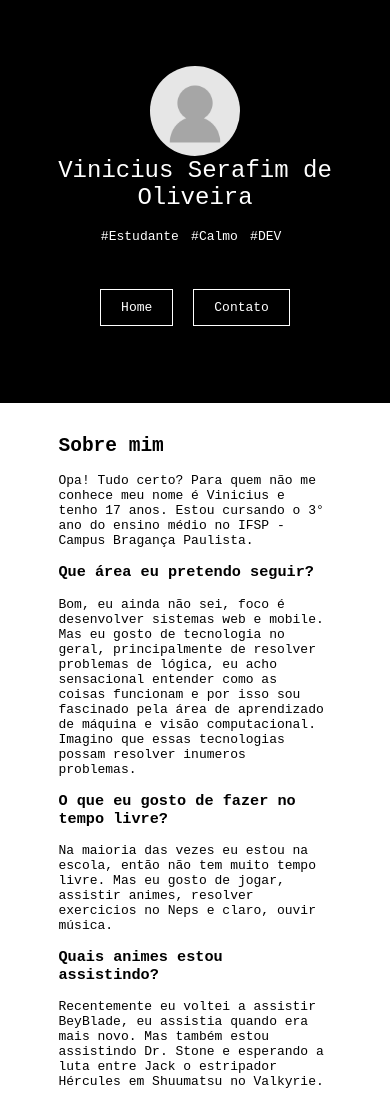
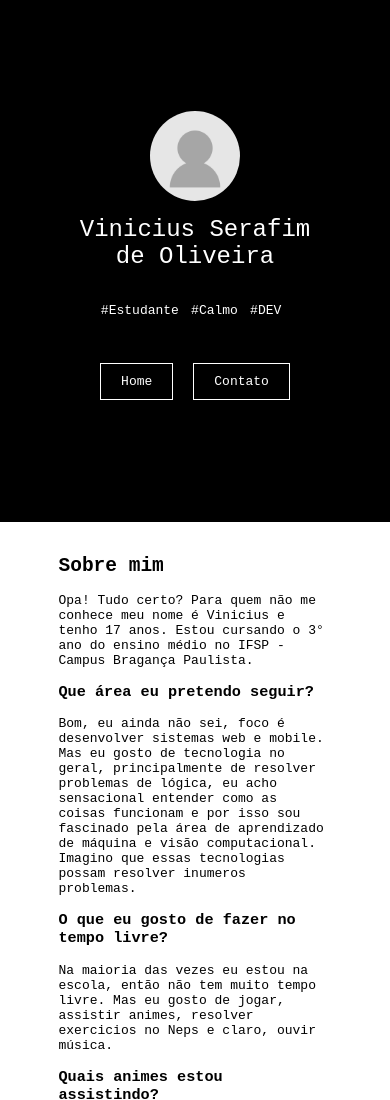
Before and after one commit to Vinicin1101/atividade-web-2, a plain HTML site: page index.html in a window 390 px wide. Shown: the top 1100 px of the page. Drawn offline with nearby package versions, Linux system fonts and the light colour scheme; files whose address does not match are found by name.

Commit message:
fix responsividade

```diff
--- a/assets/css/mobile.css
+++ b/assets/css/mobile.css
@@ -1,6 +1,15 @@
 /* Adequar a página para dispositivo com telas inferiores a 600px de largura */
 
 @media screen and (max-width: 600px) {
+    header{
+      height: 50vh;
+      display: flex;
+      justify-content: center;
+      align-items: center;
+    }
+    header label.profile_name{
+      margin: 5%;
+    }
     nav.btns ul {
         display: flex;
         flex-direction: row;
@@ -21,4 +30,8 @@
         flex-wrap: wrap;
         justify-content: center;
     }
+
+    section.highlights div.item{
+      width: 80%;
+    }
 }
--- a/assets/css/style.css
+++ b/assets/css/style.css
@@ -34,7 +34,6 @@ header section.profile {
 
 header img.profile_pic {
     width: 90px;
-
     border: 1px solid rgb(0, 0, 0);
     border-radius: 50%;
 
@@ -42,6 +41,7 @@ header img.profile_pic {
 }
 
 header label.profile_name {
+    margin: 3%;
     font-size: 18pt;
     font-weight: 200;
 }
--- a/assets/script/script.js
+++ b/assets/script/script.js
@@ -6,7 +6,7 @@ checkbox.addEventListener('change', function () {
     if (checkbox.checked) {
         playlist.style.display = 'block';
 
-        playlist.innerHTML = '<iframe src="https://open.spotify.com/embed/playlist/1ymewIu4fenTFyMxgofOV7" width="400" height="80" frameborder="0" allowtransparency="true" allow="encrypted-media"></iframe><div class="spin-dual-ring"></div>';
+        playlist.innerHTML = '<iframe src="https://open.spotify.com/embed/playlist/1ymewIu4fenTFyMxgofOV7" width="100%" height="80" frameborder="0" allowtransparency="true" allow="encrypted-media"></iframe><div class="spin-dual-ring"></div>';
     } else {
         playlist.style.display = 'none';
         playlist.innerHTML = '';
```
Also changed, not shown: index.html (line endings or trailing spaces).
